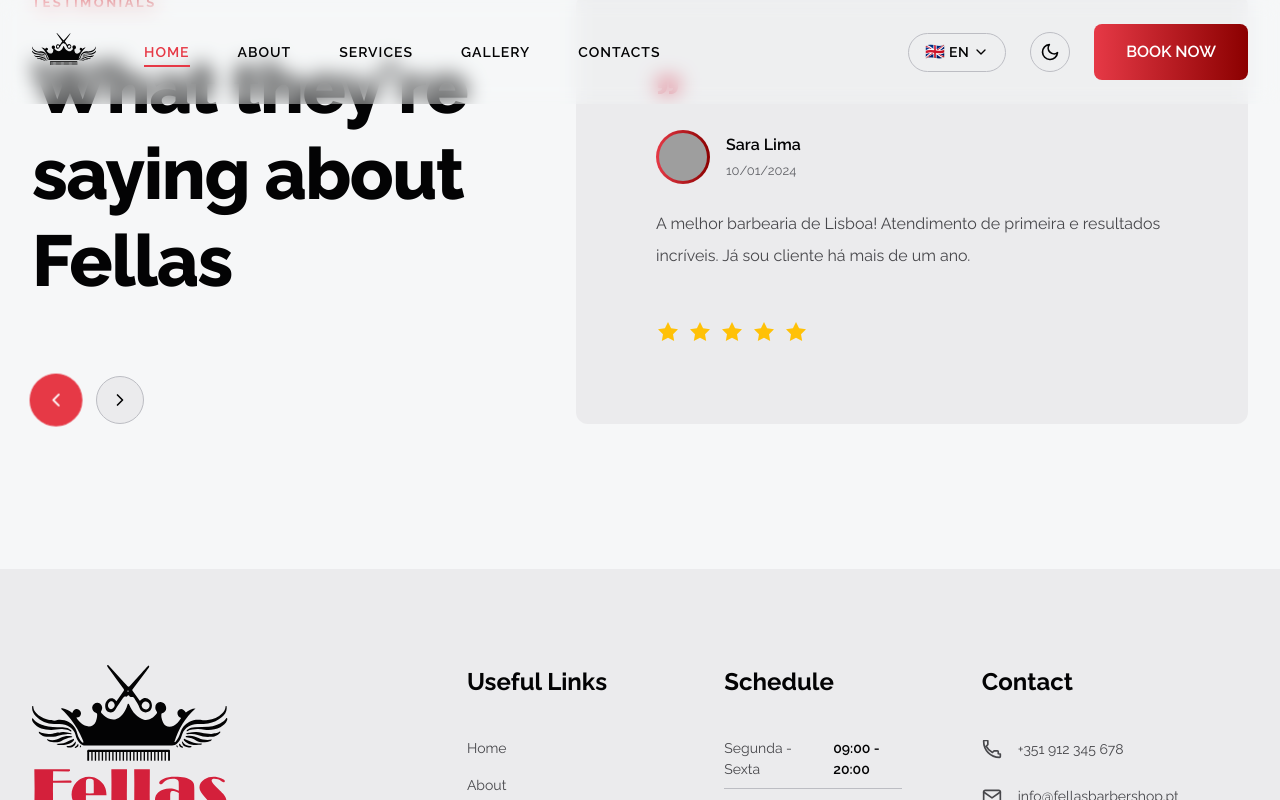
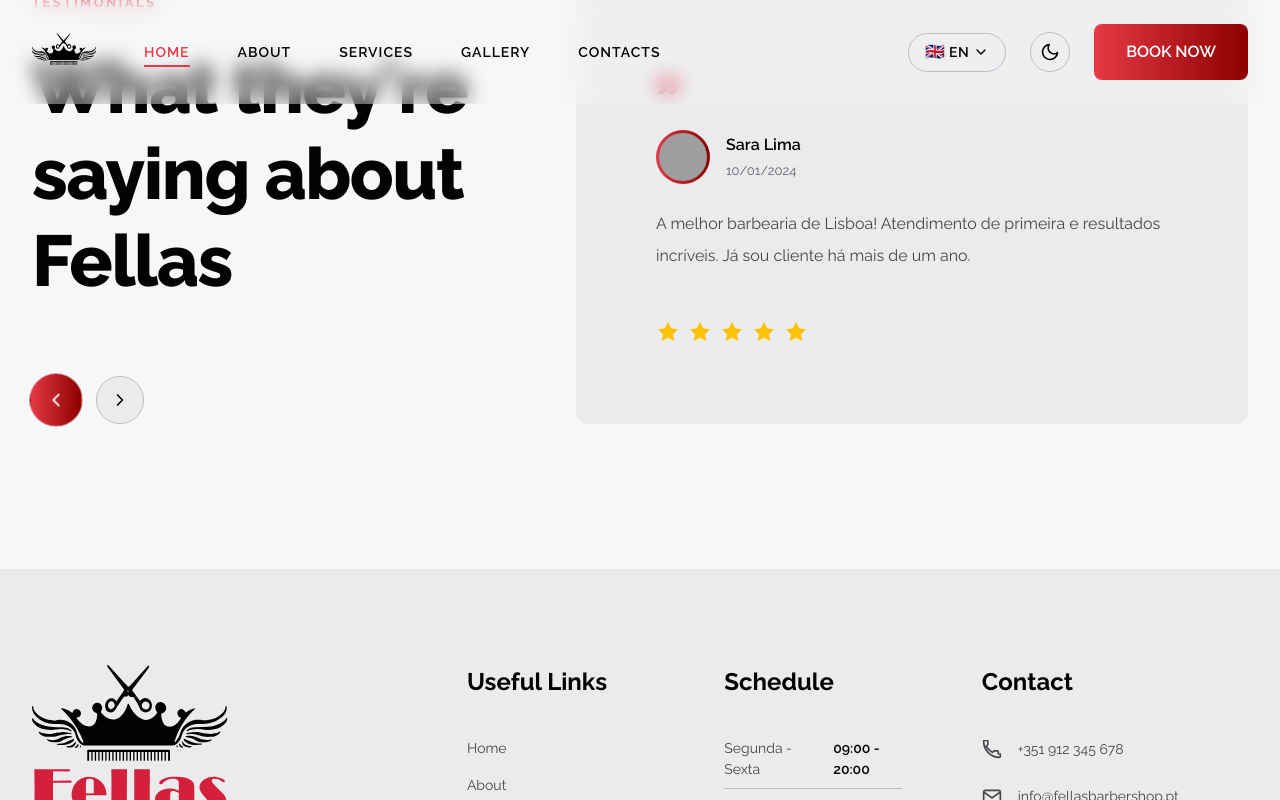
Before and after one commit to mlanes/fellas-babershop-spa, a Vue app: page / in a window 1280 px wide. In both pictures the pointer is over the button 56 px from the left and 6629 px from the top of the page. Shown: the part 6229-7029 px from the top of the page. Built offline with nearby package versions, Linux system fonts and the light colour scheme; grey boxes are pictures that could not be loaded.

Commit message:
feat(ui): apply gradient to navigation buttons
Update navigation buttons in testimonials and expanded services sections to use the dark red gradient on hover state

```diff
--- a/src/components/sections/ExpandedServicesSection.vue
+++ b/src/components/sections/ExpandedServicesSection.vue
@@ -265,8 +265,8 @@
     transition: all 0.3s ease;
 
     &:hover:not(:disabled) {
-      background: $brand-red-dark;
-      border-color: $brand-red-dark;
+      background: $gradient-brand-dark-red;
+      border-color: transparent;
       color: $white;
       transform: scale(1.1);
     }
--- a/src/components/sections/TestimonialsSection.vue
+++ b/src/components/sections/TestimonialsSection.vue
@@ -200,8 +200,8 @@
     transition: all 0.3s ease;
 
     &:hover {
-      background: $brand-red-dark;
-      border-color: $brand-red-dark;
+      background: $gradient-brand-dark-red;
+      border-color: transparent;
       color: $white;
       transform: scale(1.1);
     }
```
